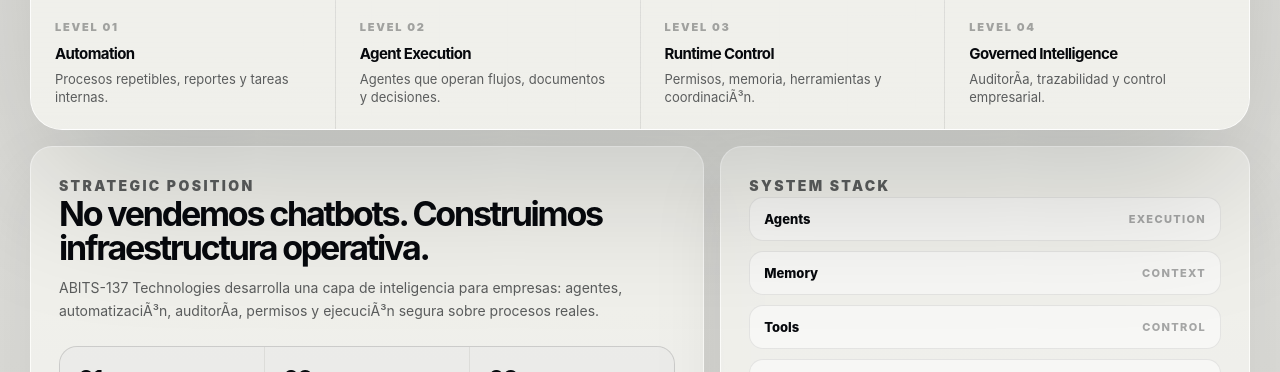
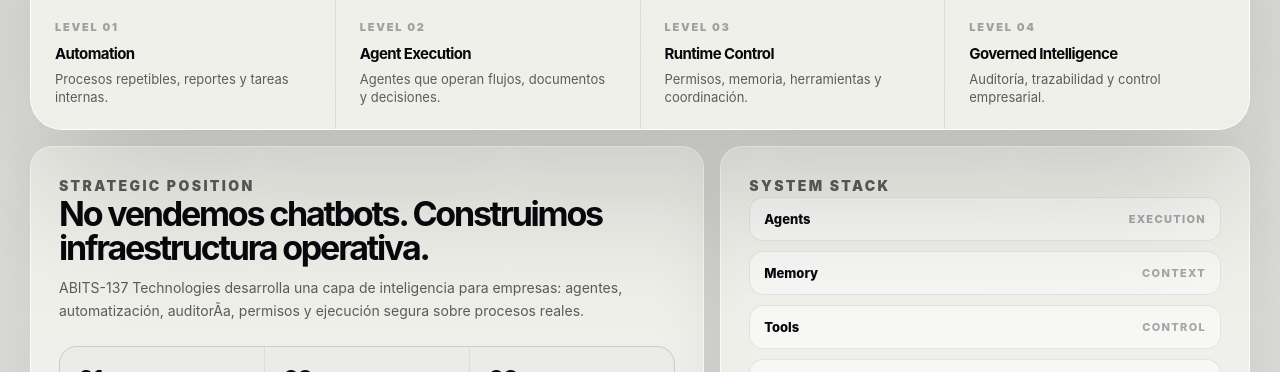
Before and after one commit to morimilpabfelon-cell/ABITS-137-Technologies, a website built with Vite: page index.html in a window 1280 px wide. Shown: the part 648-1020 px from the top of the page. Built offline with nearby package versions, Linux system fonts and the light colour scheme.

Commit message:
fix: normalize Spanish text encoding

```diff
--- a/index.html
+++ b/index.html
@@ -82,13 +82,13 @@
           <div class="level">
             <small>Level 03</small>
             <b>Runtime Control</b>
-            <span>Permisos, memoria, herramientas y coordinaciÃ³n.</span>
+            <span>Permisos, memoria, herramientas y coordinación.</span>
           </div>
 
           <div class="level">
             <small>Level 04</small>
             <b>Governed Intelligence</b>
-            <span>AuditorÃ­a, trazabilidad y control empresarial.</span>
+            <span>Auditoría, trazabilidad y control empresarial.</span>
           </div>
         </div>
       </section>
@@ -99,7 +99,7 @@
           <h2>No vendemos chatbots. Construimos infraestructura operativa.</h2>
           <p>
             ABITS-137 Technologies desarrolla una capa de inteligencia para empresas:
-            agentes, automatizaciÃ³n, auditorÃ­a, permisos y ejecuciÃ³n segura sobre procesos reales.
+            agentes, automatización, auditorÃ­a, permisos y ejecución segura sobre procesos reales.
           </p>
 
           <div class="metrics">
```
